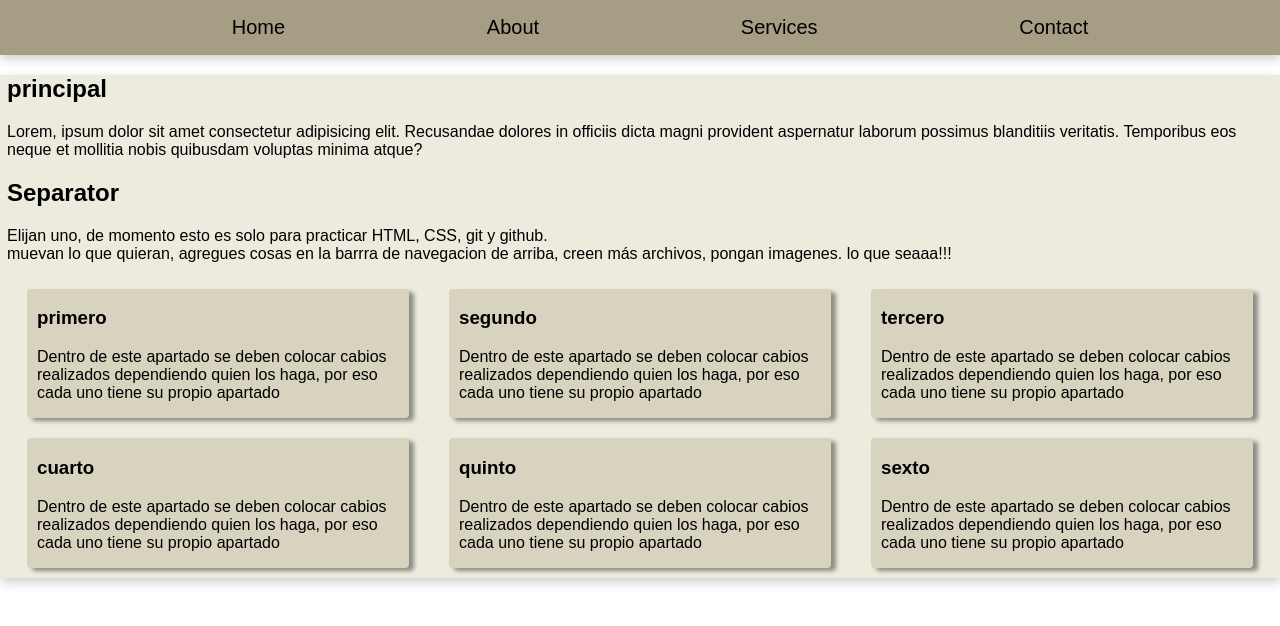
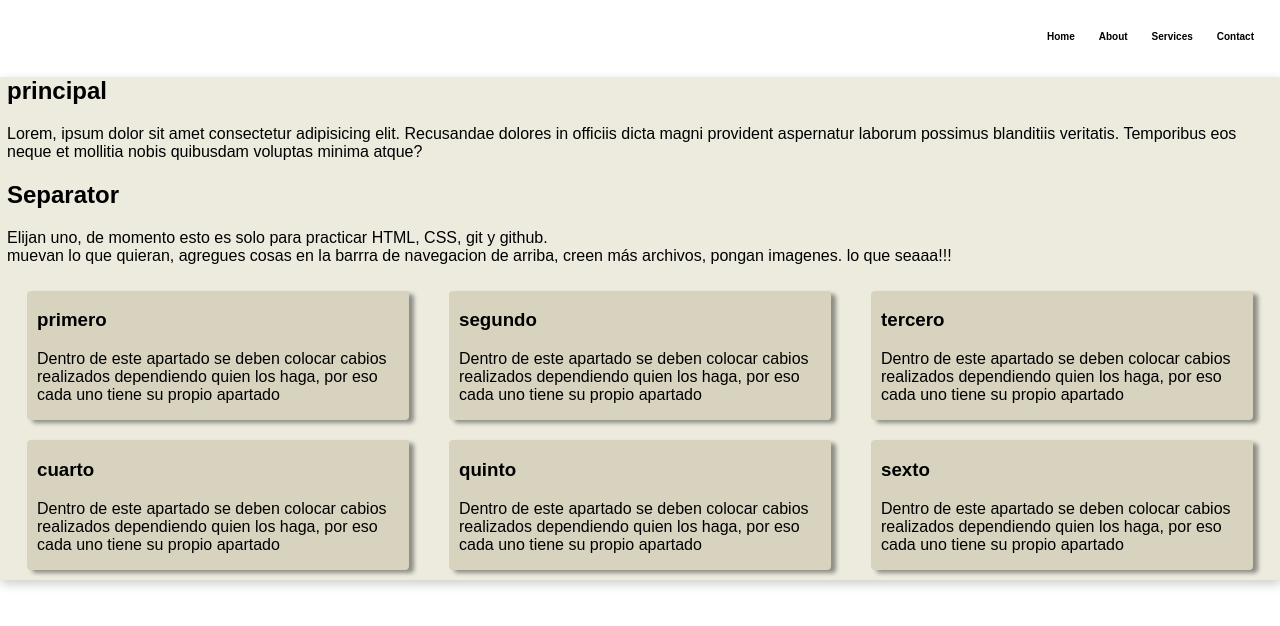
Before and after one commit to JuanMarcet/practica-Git, a plain HTML site: page index.html in a window 1280 px wide. Drawn offline with Linux system fonts and the light colour scheme; a web font is replaced by a local one.

Commit message:
Cambiamos el NAV

```diff
--- a/index.html
+++ b/index.html
@@ -5,12 +5,15 @@
     <meta name="viewport" content="width=device-width, initial-scale=1.0">
     <title>Pincipal</title>
     <link rel="stylesheet" href="style.css">
+    <link rel="preconnect" href="https://fonts.googleapis.com">
+    <link rel="preconnect" href="https://fonts.gstatic.com" crossorigin>
+    <link href="https://fonts.googleapis.com/css2?family=Arimo:ital,wght@0,400..700;1,400..700&family=Lexend+Tera:wght@100..900&family=Poppins:ital,wght@0,200;0,300;0,400;0,500;0,600;0,700;0,800;1,200;1,300;1,400;1,500;1,600;1,700&family=Source+Code+Pro:ital,wght@0,200..900;1,200..900&display=swap" rel="stylesheet">
 </head>
 <body>
     <header class="header">
         <nav class="header__nav">
             <ul class="header__nav__lists">
-                <li > <a href="#" class="header__nav__lists__item">Home</a></li>
+                <li ><a href="#" class="header__nav__lists__item">Home</a></li>
                 <li ><a href="#" class="header__nav__lists__item">About</a></li>
                 <li ><a href="#" class="header__nav__lists__item">Services</a></li>
                 <li ><a href="#" class="header__nav__lists__item">Contact</a></li>
--- a/style.css
+++ b/style.css
@@ -1,5 +1,3 @@
-
-
 :root{
     --nav-color: #A59D84;
     --section-color: #ECEBDE;
@@ -14,36 +12,55 @@ body{
     font-family: Arial, sans-serif;
 }
 
+/* ESTA SECCION DE AQUI HACIA ABAJO ES DEL NAV, YA QUE A JUAN SE LE OLVIDO DIVIDIR LAS SECCIONES DEL CSS*/
+
 .header{
-    /* background-color: rgb(255, 223, 223); */
-    width: 100vw;
-    height: auto;
-    display: flex;
-    justify-content: center;
+    background-color: white;
+    padding: 16px;
 }
 
 .header__nav{
-    background-color: var(--nav-color);
-    width: 100%;
-    justify-content: center;
-    box-shadow: 1px 4px 10px rgba(0, 0, 0, 0.2);
+    display: flex;
+    justify-content: flex-end;
+    height: 25px;
 }
 
-.header__nav__lists{
+.header__nav__lists {
     display: flex;
-    flex-direction: row;
-    justify-content: space-evenly;
+    list-style: none;
+    gap: 24px;
+    padding: 10px;
+    margin: 0;
 }
 
-.header__nav__lists li{
-    list-style-type: none;
-}
-.header__nav__lists__item{
-    padding: 10px;
-    font-size: 20px;
+.header__nav__lists__item {
     text-decoration: none;
     color: black;
+    font-size: 18px;
+    padding: 4px 0;
+    cursor: pointer;
+    font-family: "Lexend Tera", sans-serif;
+    font-weight: 600;
+    font-size: x-small;
+    position: relative;
 }
+
+.header__nav__lists__item::after {
+    content: "";
+    position: absolute;
+    left: 0;
+    bottom: 0;
+    width: 0%;
+    height: 4px;
+    background-color: #2c3e50;
+    transition: width 0.3s ease;
+}
+
+.header__nav__lists__item:hover::after {
+    width: 100%;
+}
+
+/* HASTA AQUI ES EN NAV*/
 
 .main__section{
 background-color:var(--section-color) ;
```
